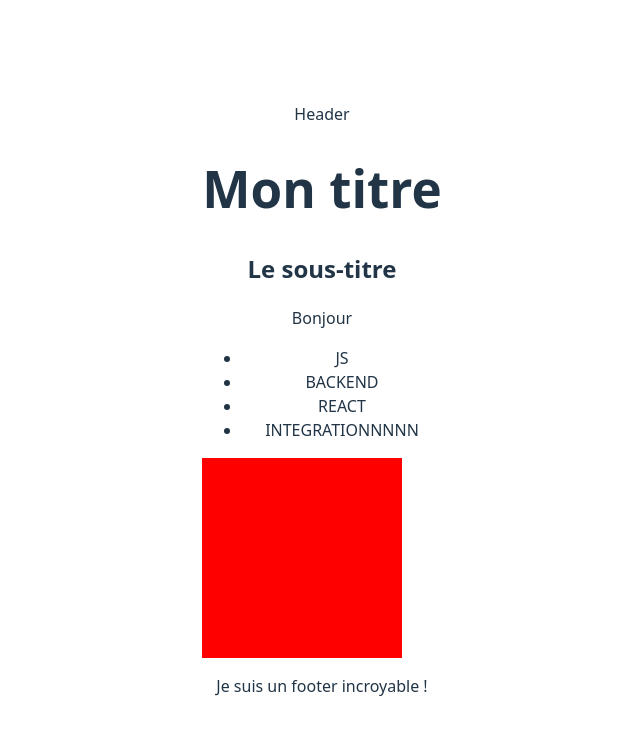
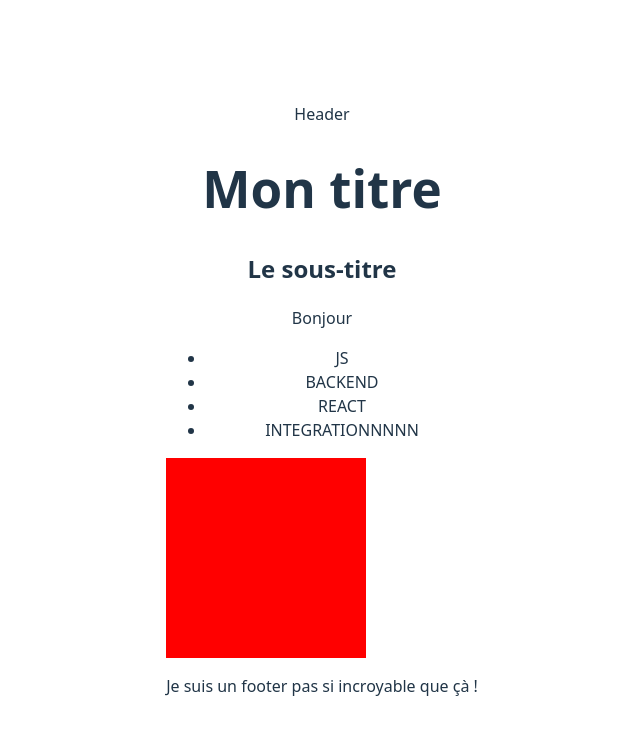
Before and after one commit to TomRoberto/cours-git-github-orion25, a React (Vite) app: page / in a window 1280 px wide. Shown: the top 734 px of the page, without its empty margins (318-958 px from the left). Built offline with nearby package versions, Linux system fonts and the light colour scheme.

Commit message:
optimized fouter

```diff
--- a/src/components/Footer.jsx
+++ b/src/components/Footer.jsx
@@ -1,5 +1,5 @@
 const Footer = () => {
-  return <div>Je suis un footer incroyable !</div>;
+  return <fouter>Je suis un footer pas si incroyable que çà !</fouter>;
 };
 
 export default Footer;
```
